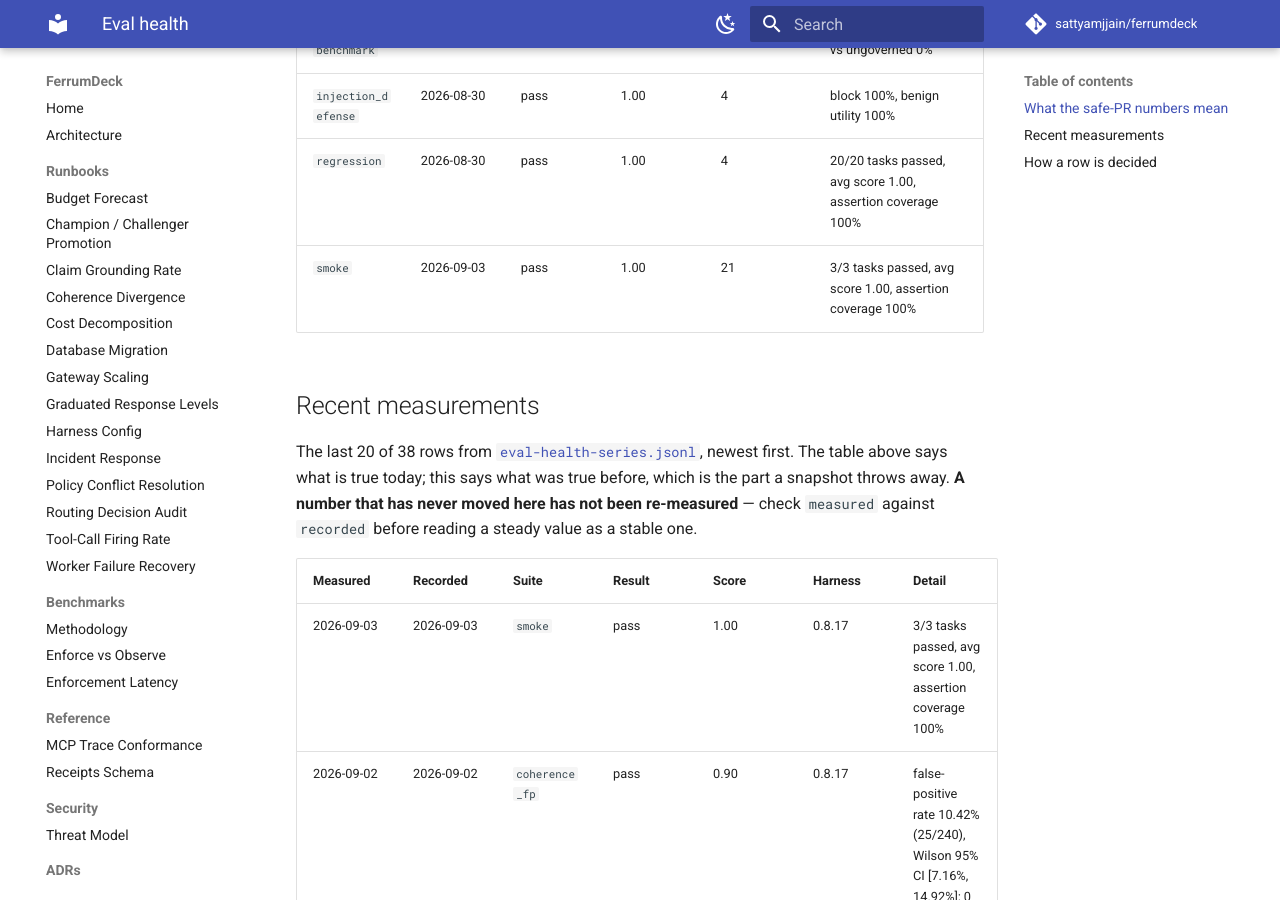
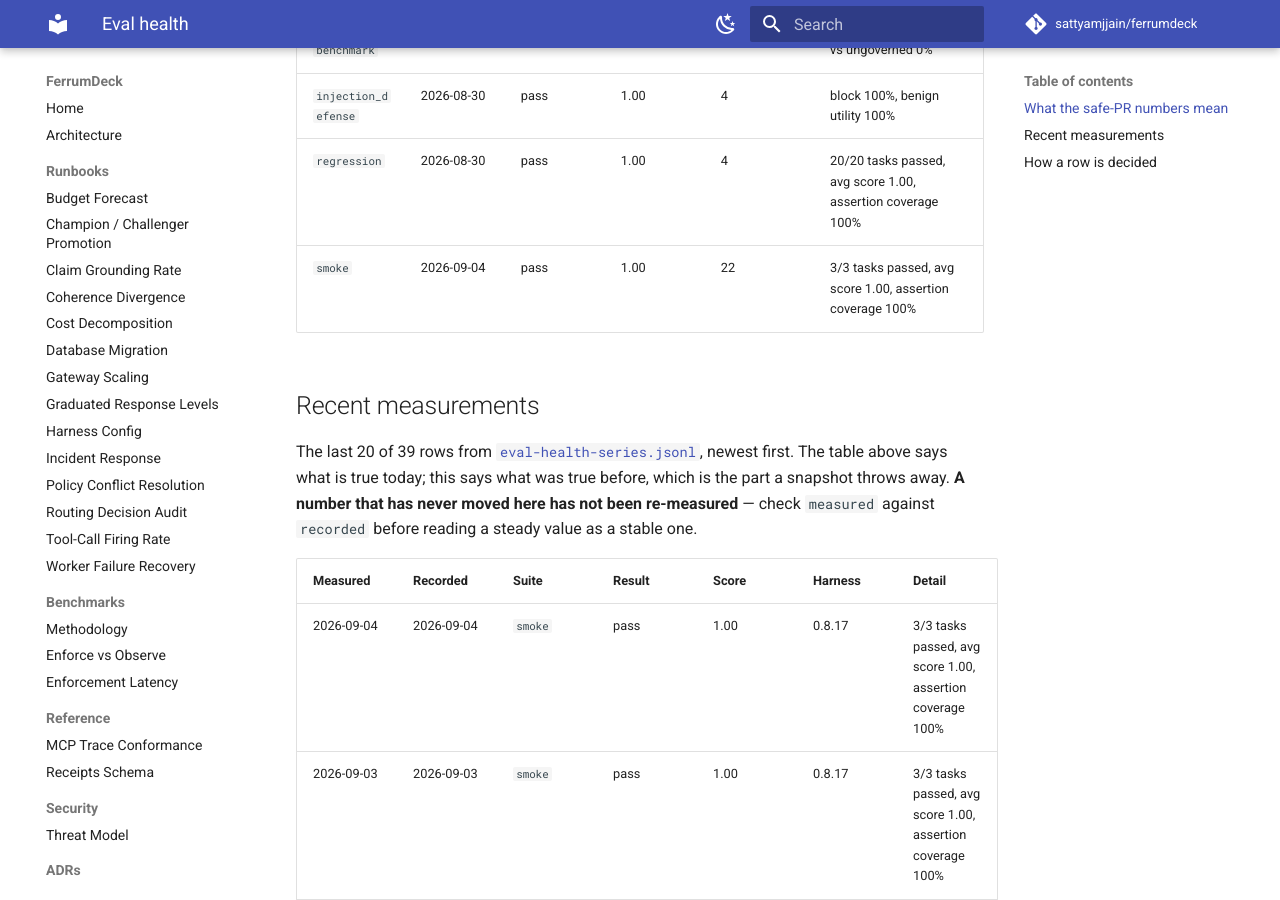
Before and after one commit to sattyamjjain/ferrumdeck, an MkDocs documentation site: the page built from docs/eval-health.md, in a window 1280 px wide and 900 px high, scrolled down 1531 px. Built offline with MkDocs 1.6.1 and Material for MkDocs 9.7.7, drawn with Linux system fonts in a browser that asks for light colours; comment, search, counter and statistics services are not loaded; some of the changed text lies outside the part shown.

Commit message:
docs(evals): refresh eval health + append series 2026-09-04 [skip ci]

```diff
--- a/docs/eval-health.md
+++ b/docs/eval-health.md
@@ -25,14 +25,15 @@ So neither number was ever evidence about the agent. The response is to rescope
 | `governed-benchmark` | 2026-08-30 | pass | 1.00 | 4 | governed blocked 100% vs ungoverned 0% |
 | `injection_defense` | 2026-08-30 | pass | 1.00 | 4 | block 100%, benign utility 100% |
 | `regression` | 2026-08-30 | pass | 1.00 | 4 | 20/20 tasks passed, avg score 1.00, assertion coverage 100% |
-| `smoke` | 2026-09-03 | pass | 1.00 | 21 | 3/3 tasks passed, avg score 1.00, assertion coverage 100% |
+| `smoke` | 2026-09-04 | pass | 1.00 | 22 | 3/3 tasks passed, avg score 1.00, assertion coverage 100% |
 
 ## Recent measurements
 
-The last 20 of 38 rows from [`eval-health-series.jsonl`](eval-health-series.jsonl), newest first. The table above says what is true today; this says what was true before, which is the part a snapshot throws away. **A number that has never moved here has not been re-measured** — check `measured` against `recorded` before reading a steady value as a stable one.
+The last 20 of 39 rows from [`eval-health-series.jsonl`](eval-health-series.jsonl), newest first. The table above says what is true today; this says what was true before, which is the part a snapshot throws away. **A number that has never moved here has not been re-measured** — check `measured` against `recorded` before reading a steady value as a stable one.
 
 | Measured | Recorded | Suite | Result | Score | Harness | Detail |
 | --- | --- | --- | --- | --- | --- | --- |
+| 2026-09-04 | 2026-09-04 | `smoke` | pass | 1.00 | 0.8.17 | 3/3 tasks passed, avg score 1.00, assertion coverage 100% |
 | 2026-09-03 | 2026-09-03 | `smoke` | pass | 1.00 | 0.8.17 | 3/3 tasks passed, avg score 1.00, assertion coverage 100% |
 | 2026-09-02 | 2026-09-02 | `coherence_fp` | pass | 0.90 | 0.8.17 | false-positive rate 10.42% (25/240), Wilson 95% CI [7.16%, 14.92%]; 0 trace(s) from a real agent run |
 | 2026-09-02 | 2026-09-02 | `smoke` | pass | 1.00 | 0.8.16 | 3/3 tasks passed, avg score 1.00, assertion coverage 100% |
@@ -64,4 +64,4 @@ The file is append-only and never rewritten by the refresh job. A row found to b
 | `governed-benchmark` | the governed run blocks 100% of unsafe actions |
 | `eval_<suite>_<ts>` (LLM suites) | every task passed (`failed_tasks == 0`) |
 
-_Generated 2026-09-03 06:57 UTC._
+_Generated 2026-09-04 07:02 UTC._
```
Also changed, not shown: other parts of docs/eval-health.md (+0 -1 lines), 2 other files.
